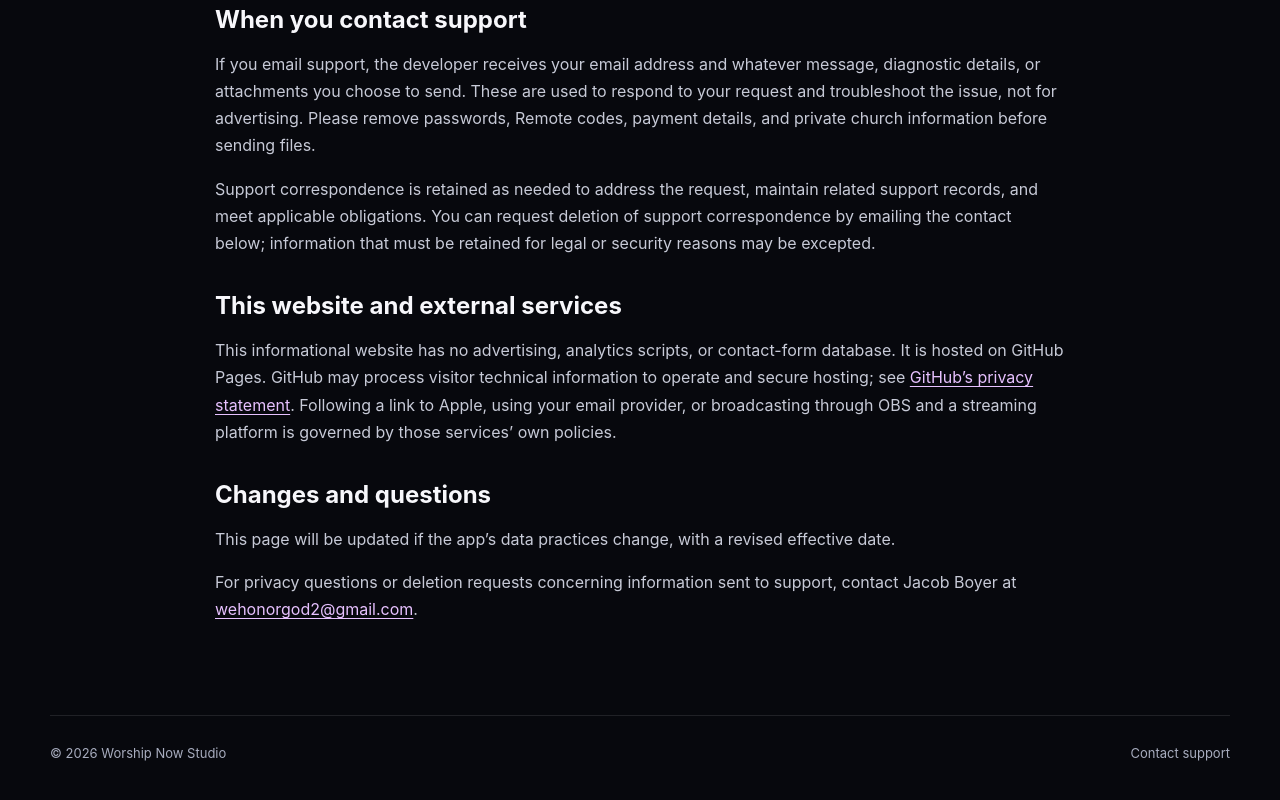
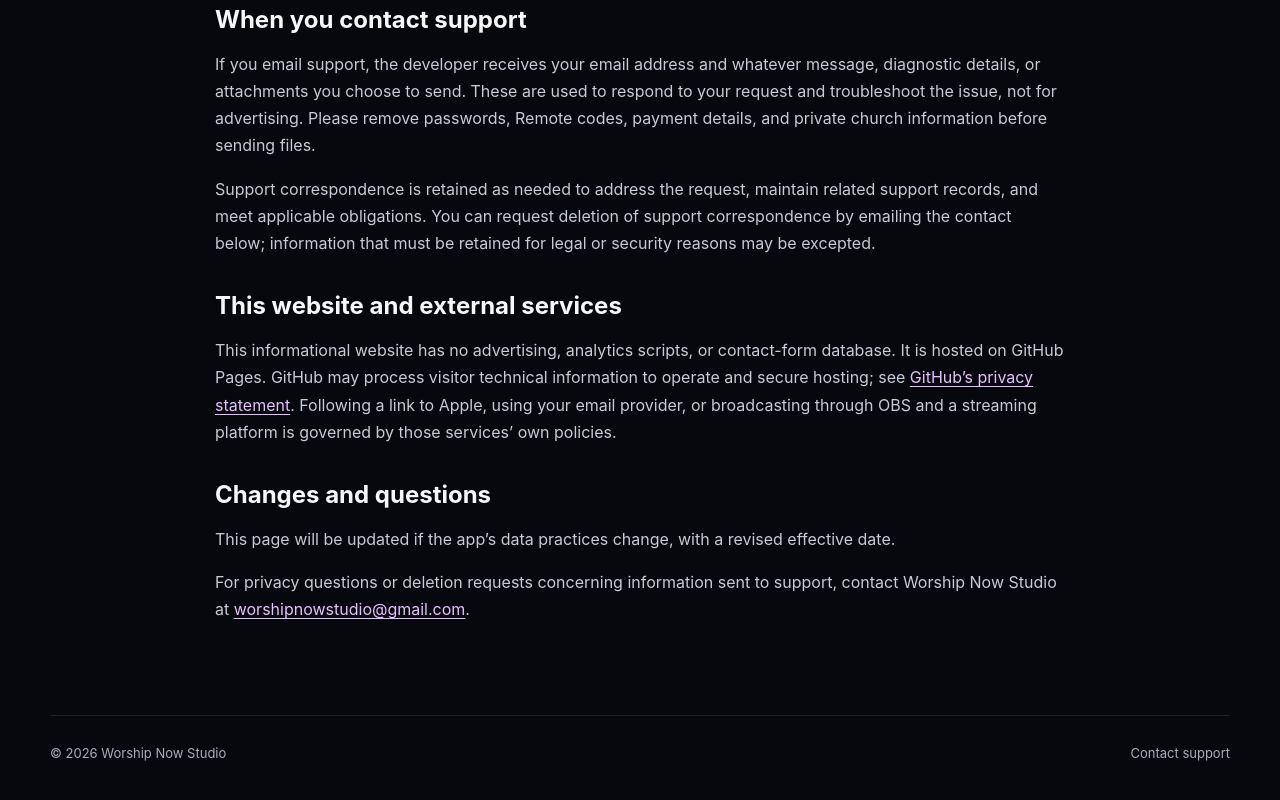
Before and after one commit to wehonorgod2-cyber/worship-now-studio-website, a plain HTML site: page privacy.html in a window 1280 px wide. Shown: the part 1521-2321 px from the top of the page. Drawn offline with Linux system fonts and the light colour scheme.

Commit message:
Update privacy contact email

```diff
--- a/privacy.html
+++ b/privacy.html
@@ -53,7 +53,7 @@
     <section aria-labelledby="changes-heading">
       <h2 id="changes-heading">Changes and questions</h2>
       <p>This page will be updated if the app’s data practices change, with a revised effective date.</p>
-      <p>For privacy questions or deletion requests concerning information sent to support, contact Jacob Boyer at <a href="mailto:wehonorgod2@gmail.com?subject=Worship%20Now%20Privacy">wehonorgod2@gmail.com</a>.</p>
+      <p>For privacy questions or deletion requests concerning information sent to support, contact Worship Now Studio at <a href="mailto:worshipnowstudio@gmail.com?subject=Worship%20Now%20Privacy">worshipnowstudio@gmail.com</a>.</p>
     </section>
   </main>
   <footer><div class="wrap footer"><div>© 2026 Worship Now Studio</div><a href="support.html">Contact support</a></div></footer>
```
